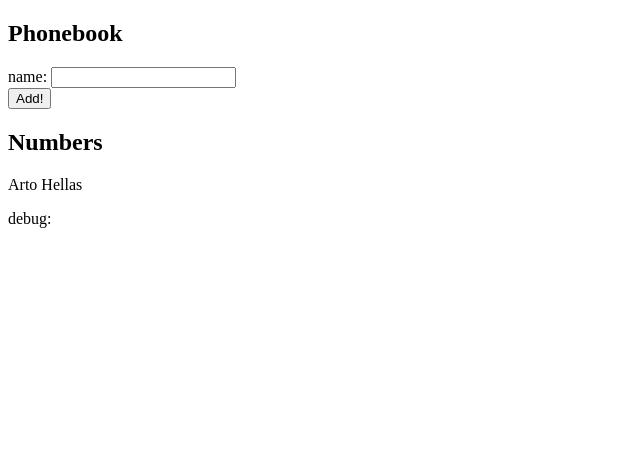
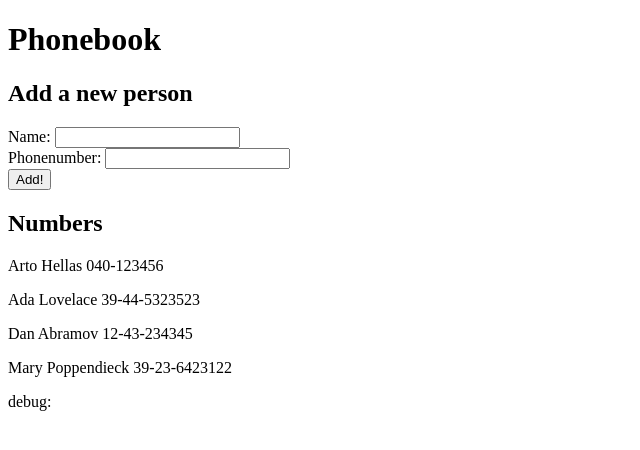
Before and after one commit to Krediann/returnrepositoryFSO, a React (Create React App) app in the folder osa2/puhelinluettelo-rl/: page / in a window 1280 px wide. Shown: the top 450 px of the page, without its empty margins (0-640 px from the left). Built offline with nearby package versions, Linux system fonts and the light colour scheme.

Commit message:
Task 2-8 + begin of 2-9

```diff
--- a/osa2/puhelinluettelo-rl/src/App.js
+++ b/osa2/puhelinluettelo-rl/src/App.js
@@ -1,4 +1,4 @@
-import { useState } from 'react'
+import { useState } from "react"
 
 const Display = (props) => {
   const persons = props.persons
@@ -6,7 +6,7 @@
     <div>
       {persons.map((person) => (
         <div key = {person.name}>
-          <p>{person.name}</p>
+          <p>{person.name} {person.number}</p>
         </div>
       ))}
     </div>
@@ -14,15 +14,21 @@
 }
 
 const App = () => {
-  let [persons, setPersons] = useState([
-    { name: 'Arto Hellas' }
+  const [persons, setPersons] = useState([
+    { name: "Arto Hellas", number: "040-123456" },
+    { name: "Ada Lovelace", number: "39-44-5323523" },
+    { name: "Dan Abramov", number: "12-43-234345" },
+    { name: "Mary Poppendieck", number: "39-23-6423122" }
   ])
-  let [newName, setNewName] = useState('')
+
+  const [newName, setNewName] = useState("")
+  const [newNumber, setNewNumber] = useState("")
 
   const addPerson = (event) => {
     event.preventDefault()
     const newPerson = {
-      name: newName
+      name: newName,
+      number: newNumber
     }
     const isCopy = persons.find(({name}) => name === newName)
     console.log(isCopy)
@@ -33,21 +39,39 @@
       alert(`${newName} is already added to phonebook! Haha >:)`)
     }
     setNewName("")
+    setNewNumber("")
   }
 
   const handleNameChange = (event) => {
     setNewName(event.target.value)
   }
 
+  const handleNumberChange = (event) => {
+    setNewNumber(event.target.value)
+  }
+
   return (
     <div>
-      <h2>Phonebook</h2>
-      <form onSubmit={addPerson}>
-        <div>
-          name: <input value={newName} onChange={handleNameChange} />
-        </div>
-        <button type="submit">Add!</button>
-      </form>
+      <div>
+      <h1>Phonebook</h1>
+      </div>
+      <div>
+
+      </div>
+      <div>
+        <h2>Add a new person</h2>
+      </div>
+      <div>
+        <form onSubmit={addPerson}>
+          <div>
+            Name: <input type = "tel" value={newName} onChange={handleNameChange} />
+          </div>
+          <div>
+            Phonenumber: <input value={newNumber} onChange={handleNumberChange} />
+          </div>
+          <button type="submit">Add!</button>
+        </form>
+      </div>
       <h2>Numbers</h2>
       <Display persons = {persons} />
       <div>debug: {newName}</div>
```
